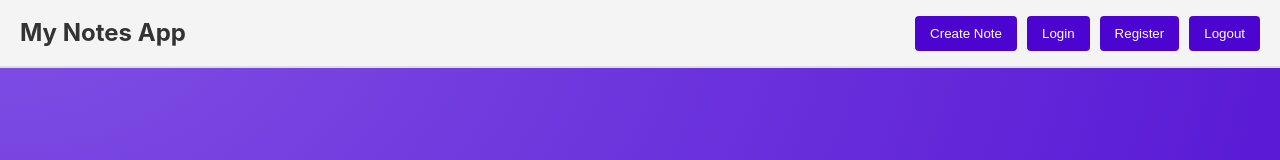
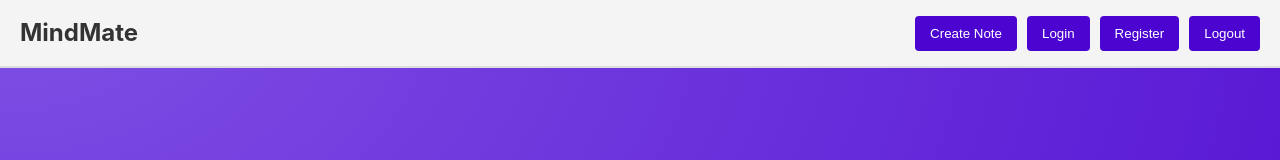
Before and after one commit to MindMate-PEC/MindMate, a React (Vite) app: page / in a window 1280 px wide. Shown: the top 160 px of the page. Built offline with nearby package versions, Linux system fonts and the light colour scheme.

Commit message:
added mindmate to main header

```diff
--- a/src/Components/MainHeader.jsx
+++ b/src/Components/MainHeader.jsx
@@ -42,7 +42,7 @@ import styles from './MainHeader.module.css'; // Import the CSS module
 function MainHeader({ onCreatePost, onLogin, onRegister, logout }) {
   return (
     <header className={styles.header}>
-      <h1 className={styles.title}>My Notes App</h1>
+      <h1 className={styles.title}>MindMate</h1>
       <div className={styles.buttonGroup}>
         <button className={styles.button} onClick={onCreatePost}>Create Note</button>
         <button className={styles.button} onClick={onLogin}>Login</button>
```
